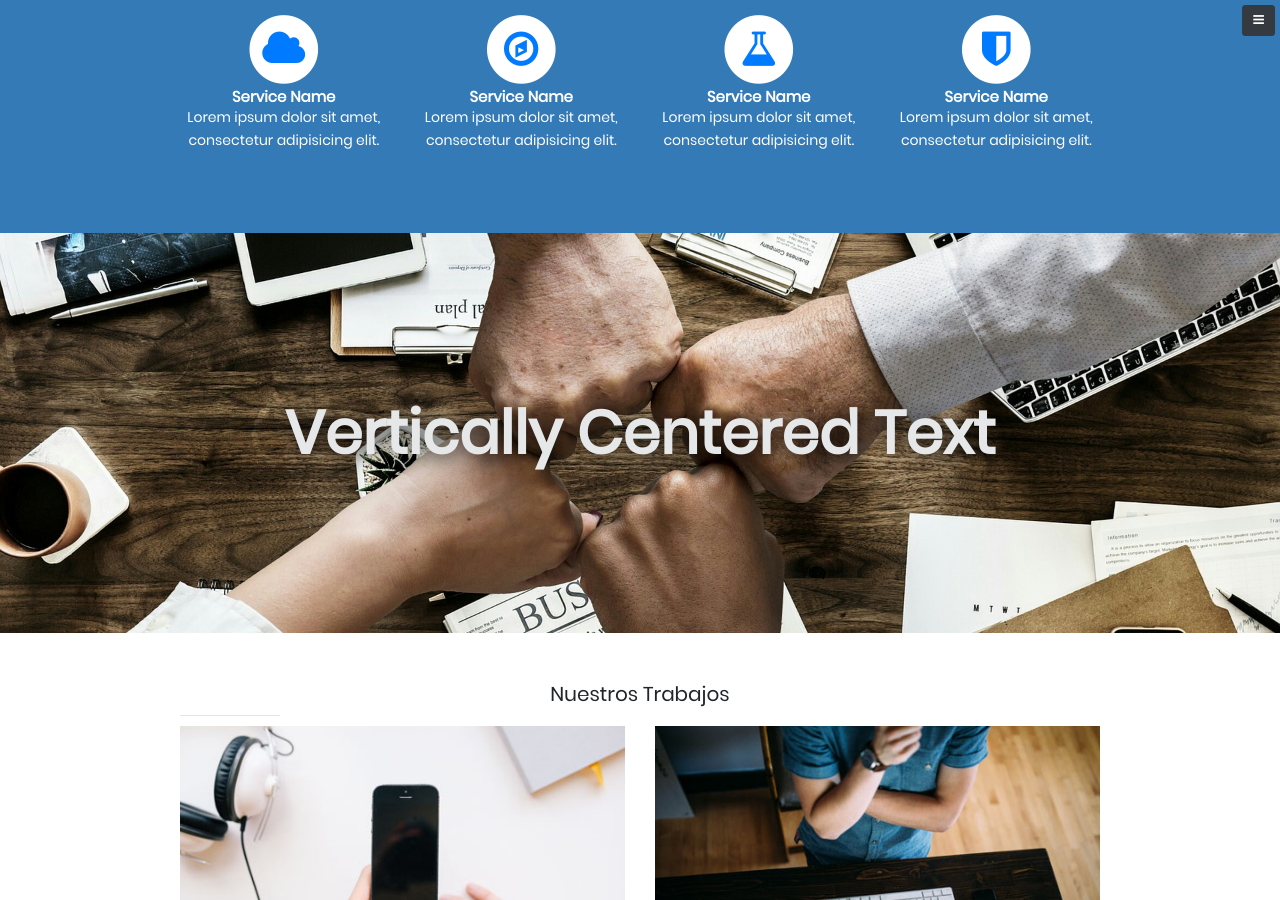
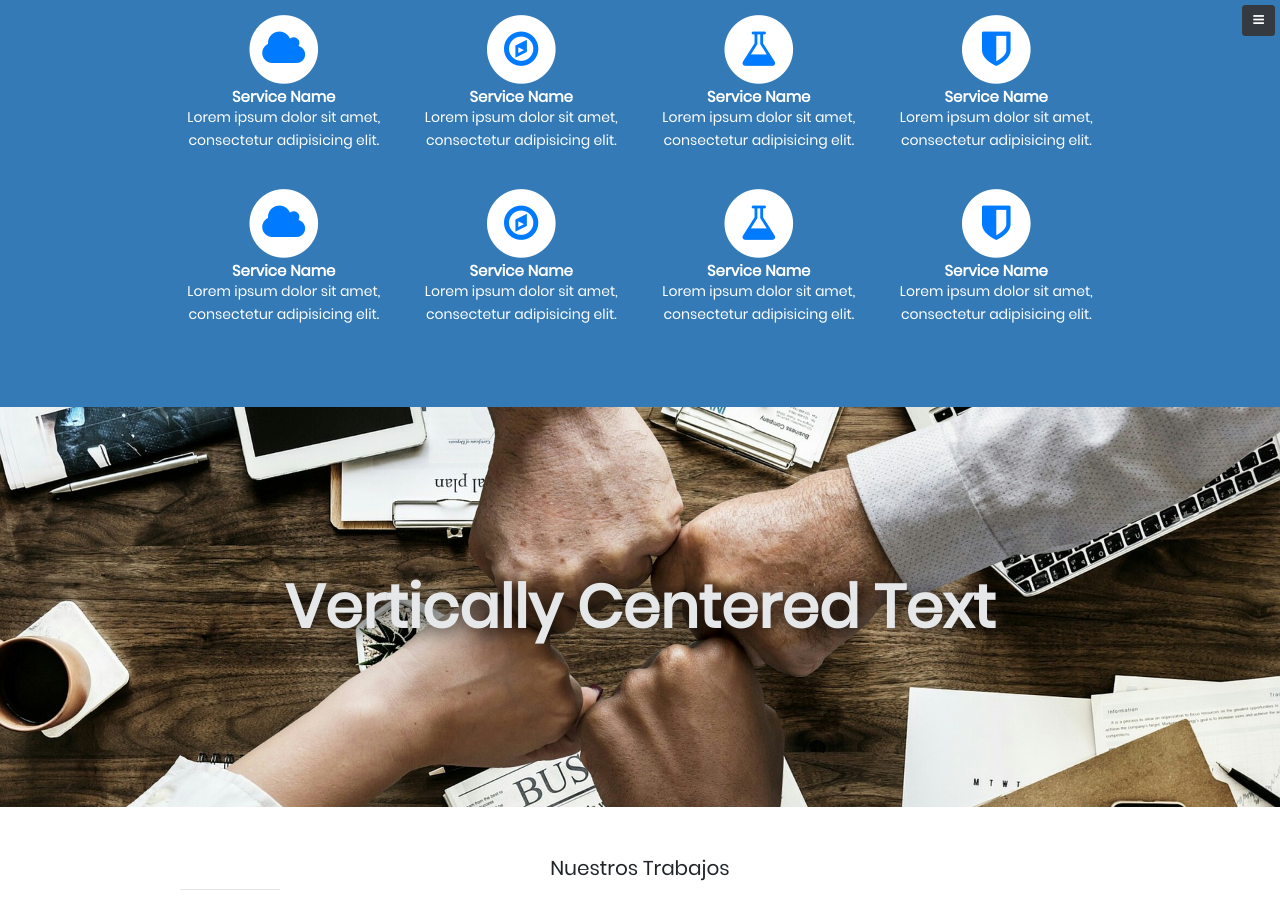
Before and after one commit to Pinkat/fevelex.es, a Jekyll site: the page built from index.html, in a window 1280 px wide and 900 px high, scrolled down 984 px. Built offline with Jekyll 4.4.1, drawn with Linux system fonts in a browser that asks for light colours; some web fonts are replaced.

Commit message:
Inserccion de nueva fila en servicios

```diff
--- a/_includes/services.html
+++ b/_includes/services.html
@@ -6,6 +6,54 @@
         <h2>Nuestros Servicios</h2>
         <hr class="small">
         <div class="row">
+          <div class="col-md-3 col-sm-6">
+            <div class="service-item">
+              <span class="fa-stack fa-4x">
+              <i class="fa fa-circle fa-stack-2x"></i>
+              <i class="fa fa-cloud fa-stack-1x text-primary"></i>
+            </span>
+              <h4>
+                <strong>Service Name</strong>
+              </h4>
+              <p>Lorem ipsum dolor sit amet, consectetur adipisicing elit.</p>
+            </div>
+          </div>
+          <div class="col-md-3 col-sm-6">
+            <div class="service-item">
+              <span class="fa-stack fa-4x">
+              <i class="fa fa-circle fa-stack-2x"></i>
+              <i class="fa fa-compass fa-stack-1x text-primary"></i>
+            </span>
+              <h4>
+                <strong>Service Name</strong>
+              </h4>
+              <p>Lorem ipsum dolor sit amet, consectetur adipisicing elit.</p>
+            </div>
+          </div>
+          <div class="col-md-3 col-sm-6">
+            <div class="service-item">
+              <span class="fa-stack fa-4x">
+              <i class="fa fa-circle fa-stack-2x"></i>
+              <i class="fa fa-flask fa-stack-1x text-primary"></i>
+            </span>
+              <h4>
+                <strong>Service Name</strong>
+              </h4>
+              <p>Lorem ipsum dolor sit amet, consectetur adipisicing elit.</p>
+            </div>
+          </div>
+          <div class="col-md-3 col-sm-6">
+            <div class="service-item">
+              <span class="fa-stack fa-4x">
+              <i class="fa fa-circle fa-stack-2x"></i>
+              <i class="fa fa-shield fa-stack-1x text-primary"></i>
+            </span>
+              <h4>
+                <strong>Service Name</strong>
+              </h4>
+              <p>Lorem ipsum dolor sit amet, consectetur adipisicing elit.</p>
+            </div>
+          </div>
           <div class="col-md-3 col-sm-6">
             <div class="service-item">
               <span class="fa-stack fa-4x">
```
